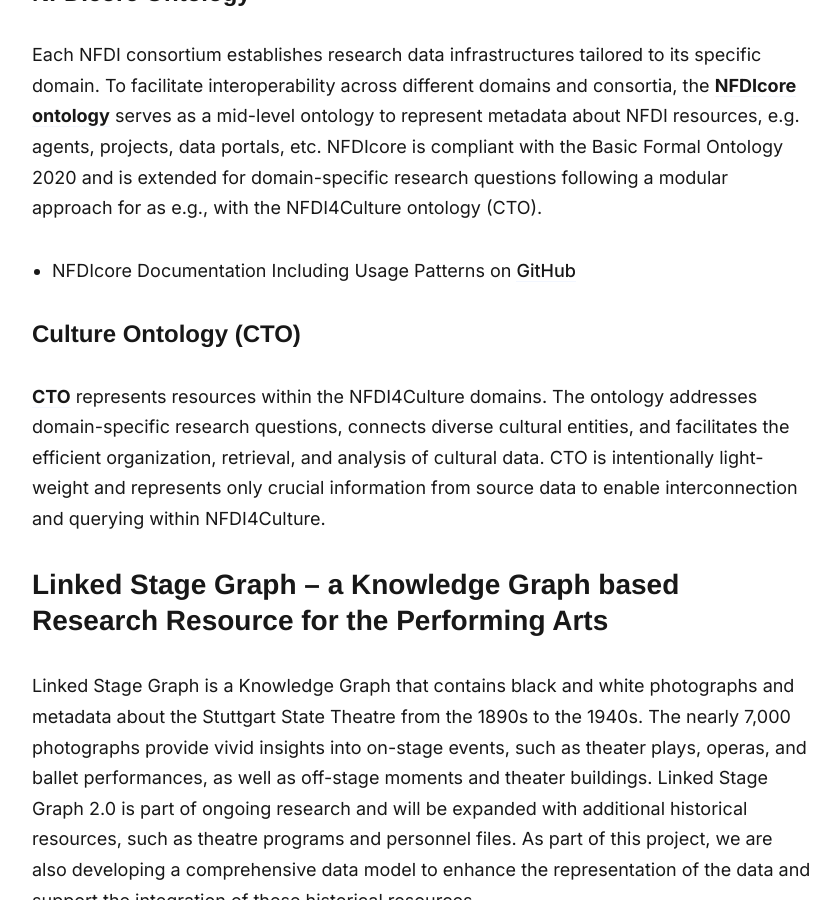
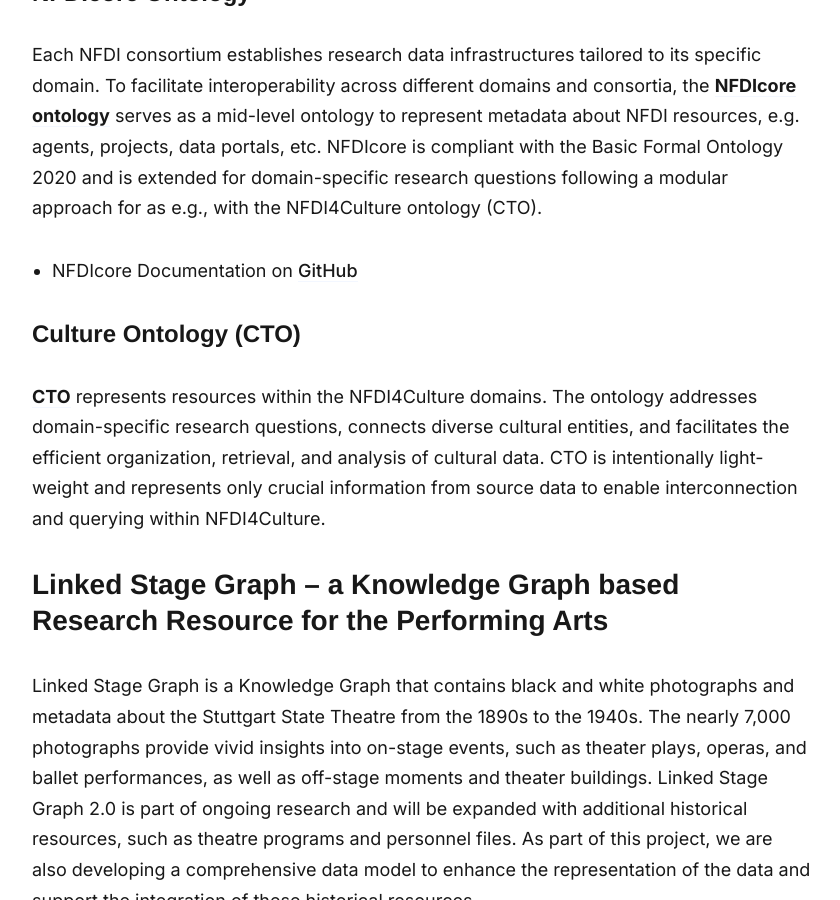
Before and after one commit to tabeatietz/tabeatietz.github.io, a Jekyll site: the page built from _projects/projects.md, in a window 1280 px wide and 900 px high, scrolled down 1453 px. Shown: the whole window, without its empty margins (218-1058 px from the left). Built offline with Jekyll 4.4.1, drawn with Linux system fonts in a browser that asks for light colours; nearby versions of some CDN libraries; some web fonts are replaced.

Commit message:
project updates

```diff
--- a/_projects/projects.md
+++ b/_projects/projects.md
@@ -12,7 +12,7 @@
 
 ### NFDIcore Ontology
 Each NFDI consortium establishes research data infrastructures tailored to its specific domain. To facilitate interoperability across different domains and consortia, the [**NFDIcore ontology**](https://ise-fizkarlsruhe.github.io/nfdicore/) serves as a mid-level ontology to represent metadata about NFDI resources, e.g. agents, projects, data portals, etc. NFDIcore is compliant with the Basic Formal Ontology 2020 and is extended for domain-specific research questions following a modular approach for as e.g., with the NFDI4Culture ontology (CTO).
-- NFDIcore Documentation Including Usage Patterns on [GitHub](https://ise-fizkarlsruhe.github.io/nfdicore/docs/)
+- NFDIcore Documentation on [GitHub](https://ise-fizkarlsruhe.github.io/nfdicore/docs/)
 
 
 ### Culture Ontology (CTO)
```
